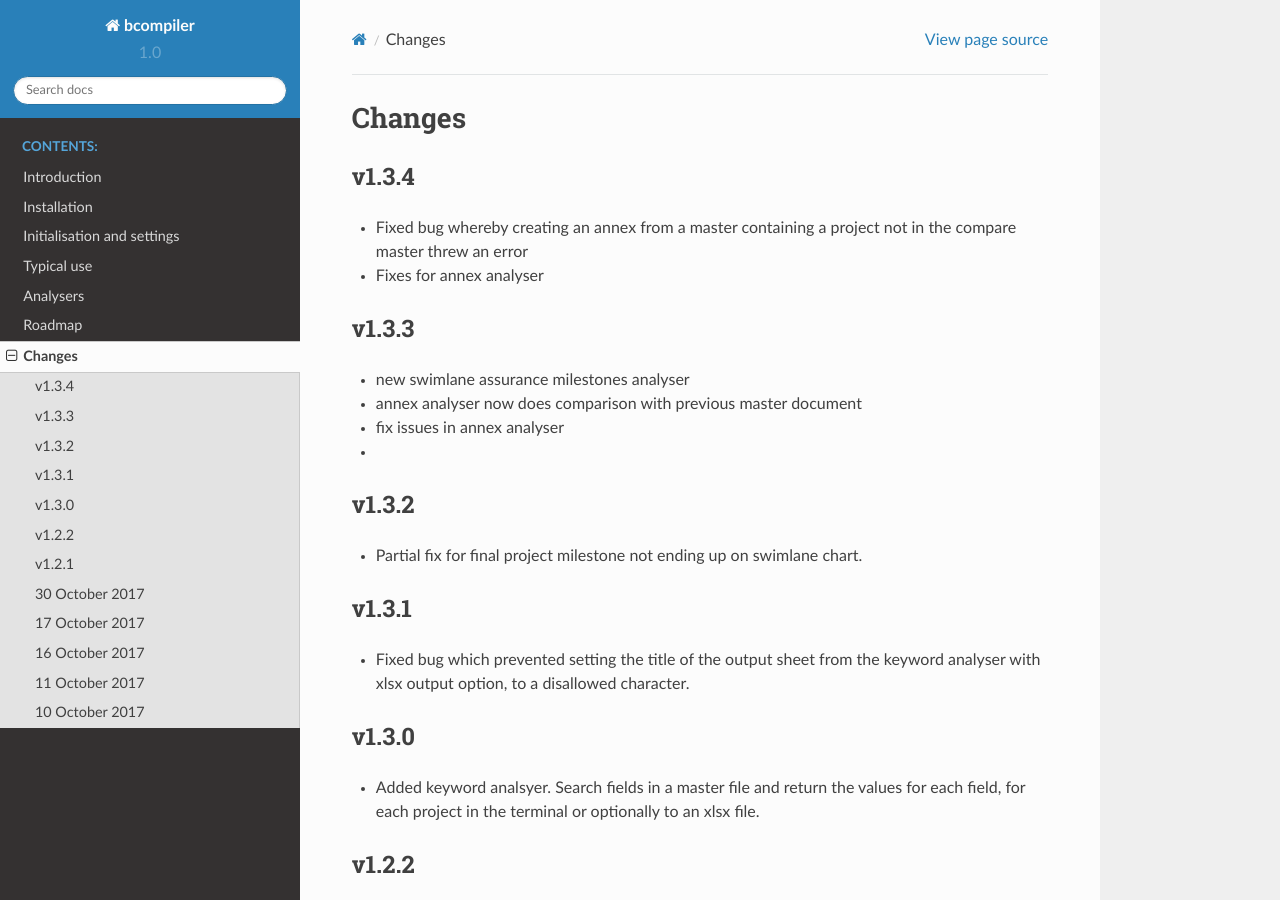
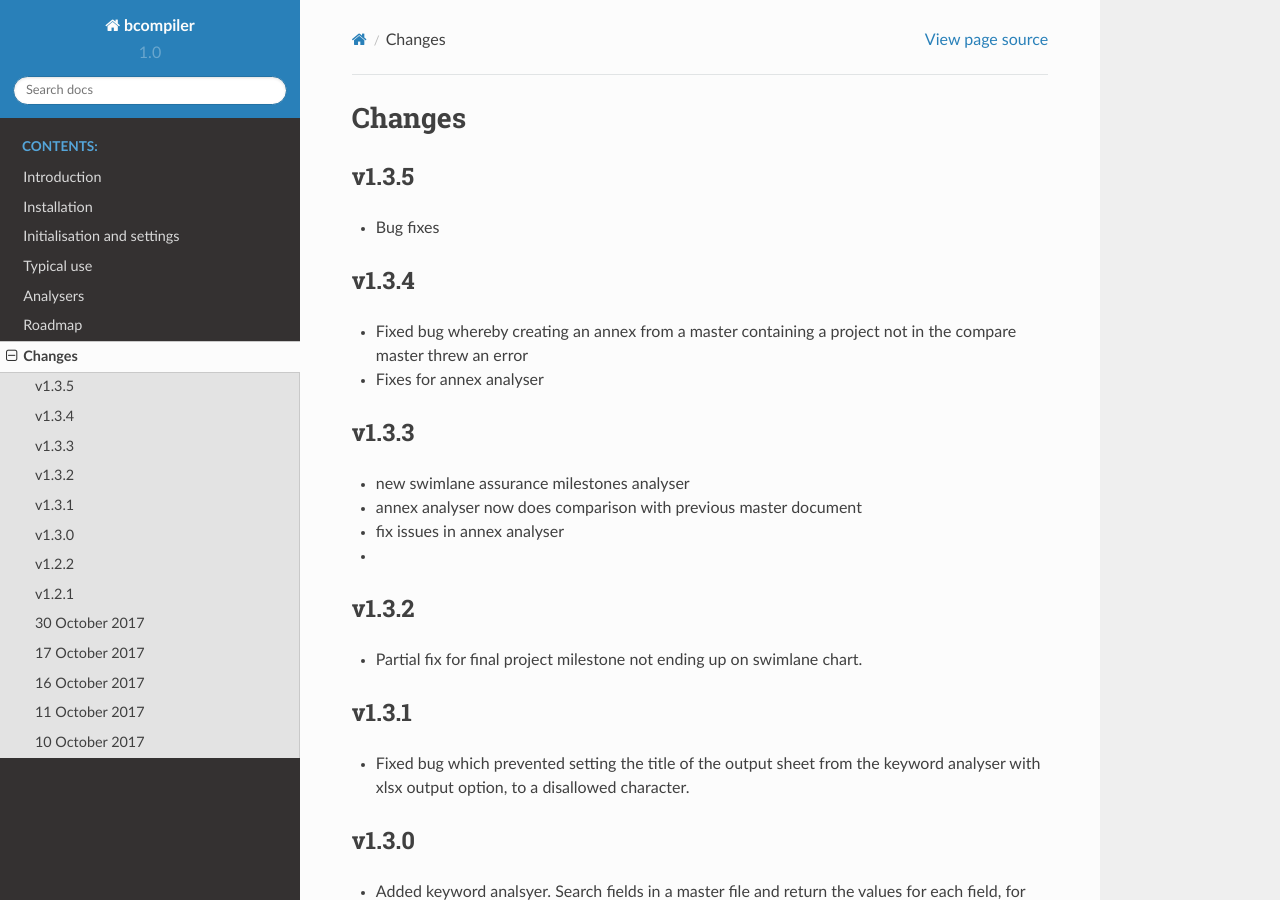
Before and after one commit to yulqen/bcompiler, a Sphinx documentation site: the page built from docs/changes.rst, in a window 1280 px wide and 900 px high. Built offline with Sphinx 7.4.7 and the Read the Docs theme 2.0.0, drawn with Linux system fonts in a browser that asks for light colours.

Commit message:
doc change

```diff
--- a/docs/changes.rst
+++ b/docs/changes.rst
@@ -1,5 +1,10 @@
 Changes
 ~~~~~~~
+
+v1.3.5
+######
+
+* Bug fixes
 
 v1.3.4
 ######
```
